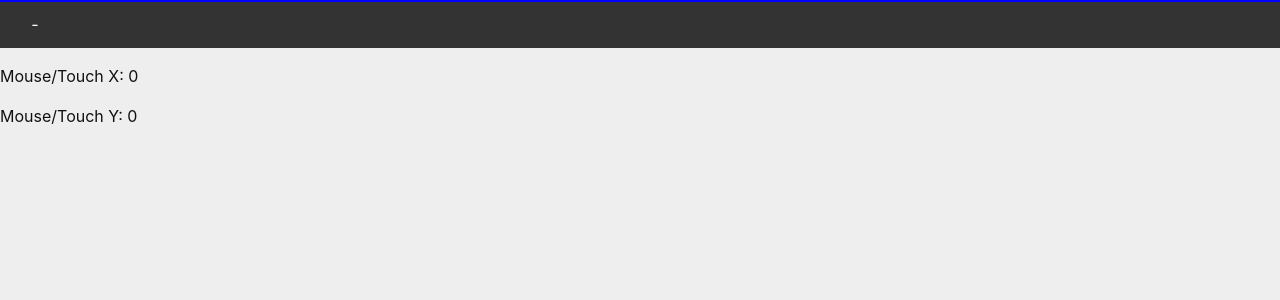
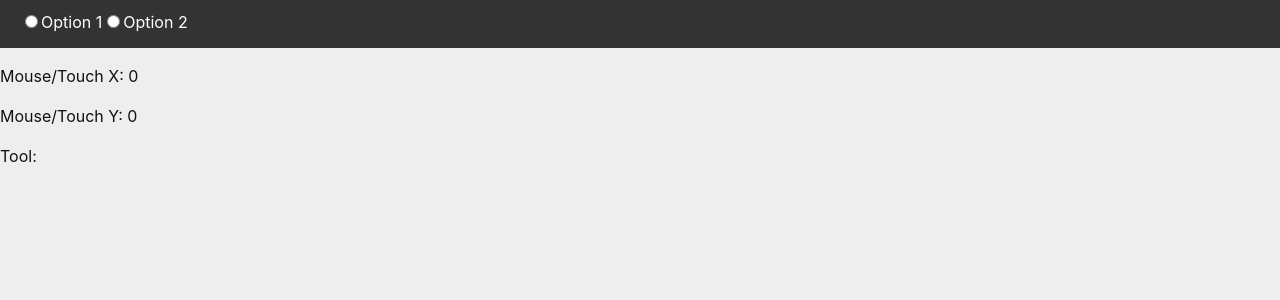
Before and after one commit to Johan-Melin/sketch-ui, a React (Vite) app: page / in a window 1280 px wide. Shown: the top 300 px of the page. Built offline with nearby package versions, Linux system fonts and the light colour scheme.

Commit message:
added radio button for line

```diff
--- a/src/App.jsx
+++ b/src/App.jsx
@@ -1,13 +1,19 @@
 import './App.css'
+import { useState } from 'react';
 import TopBar from './components/TopBar'
 import Canvas from './components/Canvas'
 
 function App() {
+  const [selectedTool, setSelectedTool] = useState(null);
+
+  const handleToolChange = (value) => {
+    setSelectedTool(value);
+  };
 
   return (
     <div className="app">
-      <TopBar />
-      <Canvas />
+      <TopBar onToolChange={handleToolChange} />
+      <Canvas selectedTool={selectedTool} />
     </div>
   )
 }
--- a/src/components/Canvas.jsx
+++ b/src/components/Canvas.jsx
@@ -1,7 +1,8 @@
 import styles from './Canvas.module.css';
 import { useState, useEffect } from 'react';
+import PropTypes from 'prop-types';
 
-export default function Canvas() {
+export default function Canvas({selectedTool}) {
   const topBarHeight = 48;
   const [coordinates, setCoordinates] = useState({ x: 0, y: 0 });
 
@@ -32,14 +33,21 @@ export default function Canvas() {
     setCoordinates({ x: touch.clientX, y: Math.max(touch.clientY, topBarHeight) });
   };
 
+  const canvasClass = selectedTool === 'line' ? styles.horizontalLine : ''
+
   return (
     <div className={styles.canvas}>
       <div
-        className={styles.horizontalLine}
+        className={canvasClass}
         style={{ top: coordinates.y }}
       ></div>
       <p>Mouse/Touch X: {coordinates.x}</p>
       <p>Mouse/Touch Y: {coordinates.y}</p>
+      <p>Tool: {selectedTool}</p>
     </div>
   );
 }
+
+Canvas.propTypes = {
+  selectedTool: PropTypes.string,
+};
--- a/src/components/TopBar.jsx
+++ b/src/components/TopBar.jsx
@@ -1,10 +1,36 @@
 import styles from './TopBar.module.css'
-import HoverIcon from './topbar/HoverIcon'
+import PropTypes from 'prop-types';
+//import HoverIcon from './topbar/HoverIcon'
 
-export default function TopBar() {
+export default function TopBar({onToolChange}) {
+  const handleToolChange = (event) => {
+    onToolChange(event.target.value);
+  };
   return (
     <div className={styles.topBar}>
-        <HoverIcon text="-" />
+         <label>
+        <input
+          type="radio"
+          value="select"
+          name="radioGroup"
+          onChange={handleToolChange}
+        />
+        Option 1
+      </label>
+
+      <label>
+        <input
+          type="radio"
+          value="line"
+          name="radioGroup"
+          onChange={handleToolChange}
+        />
+        Option 2
+      </label>
     </div>
   )
 }
+
+TopBar.propTypes = {
+  onToolChange: PropTypes.func.isRequired,
+};
```
